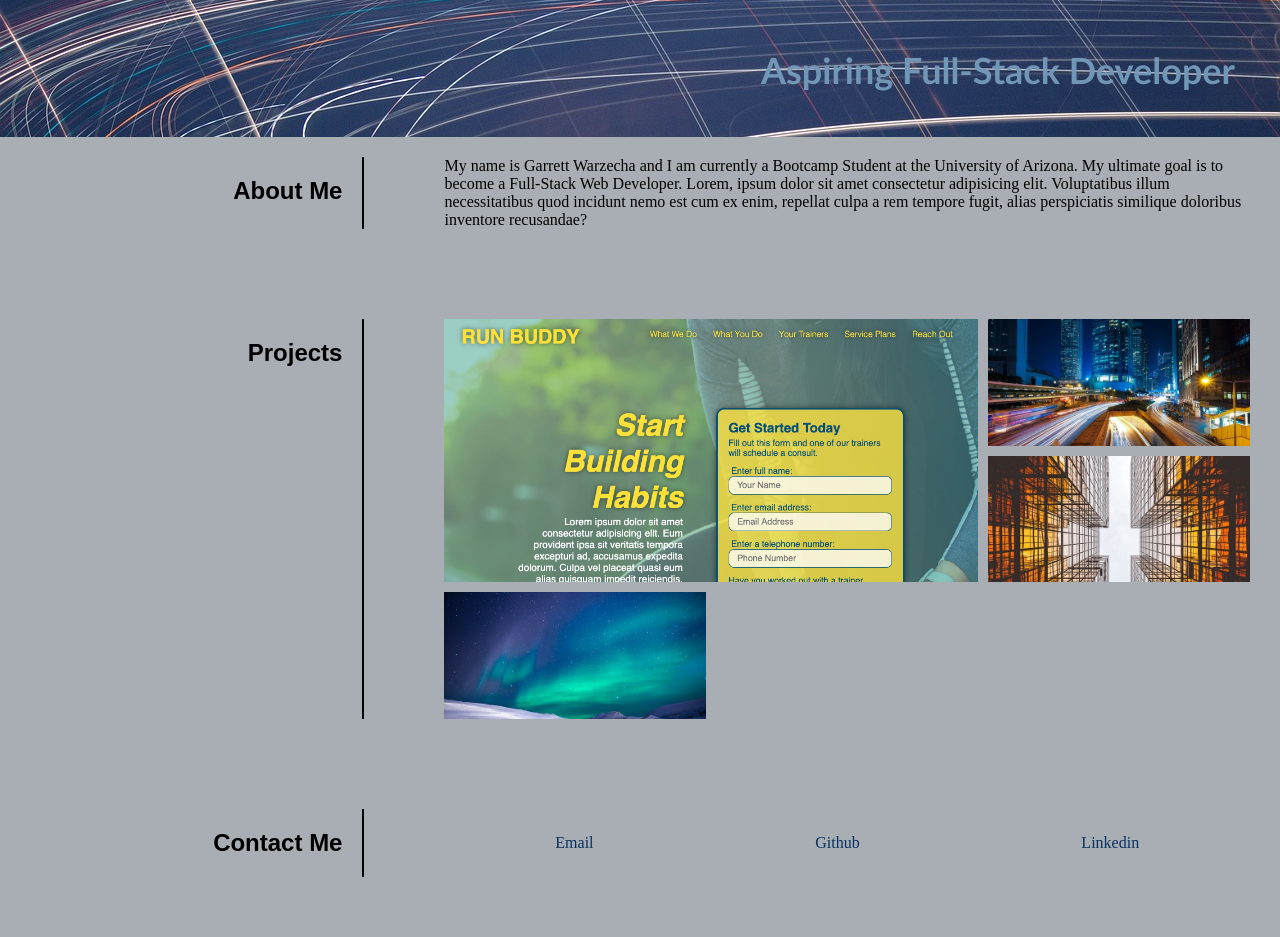
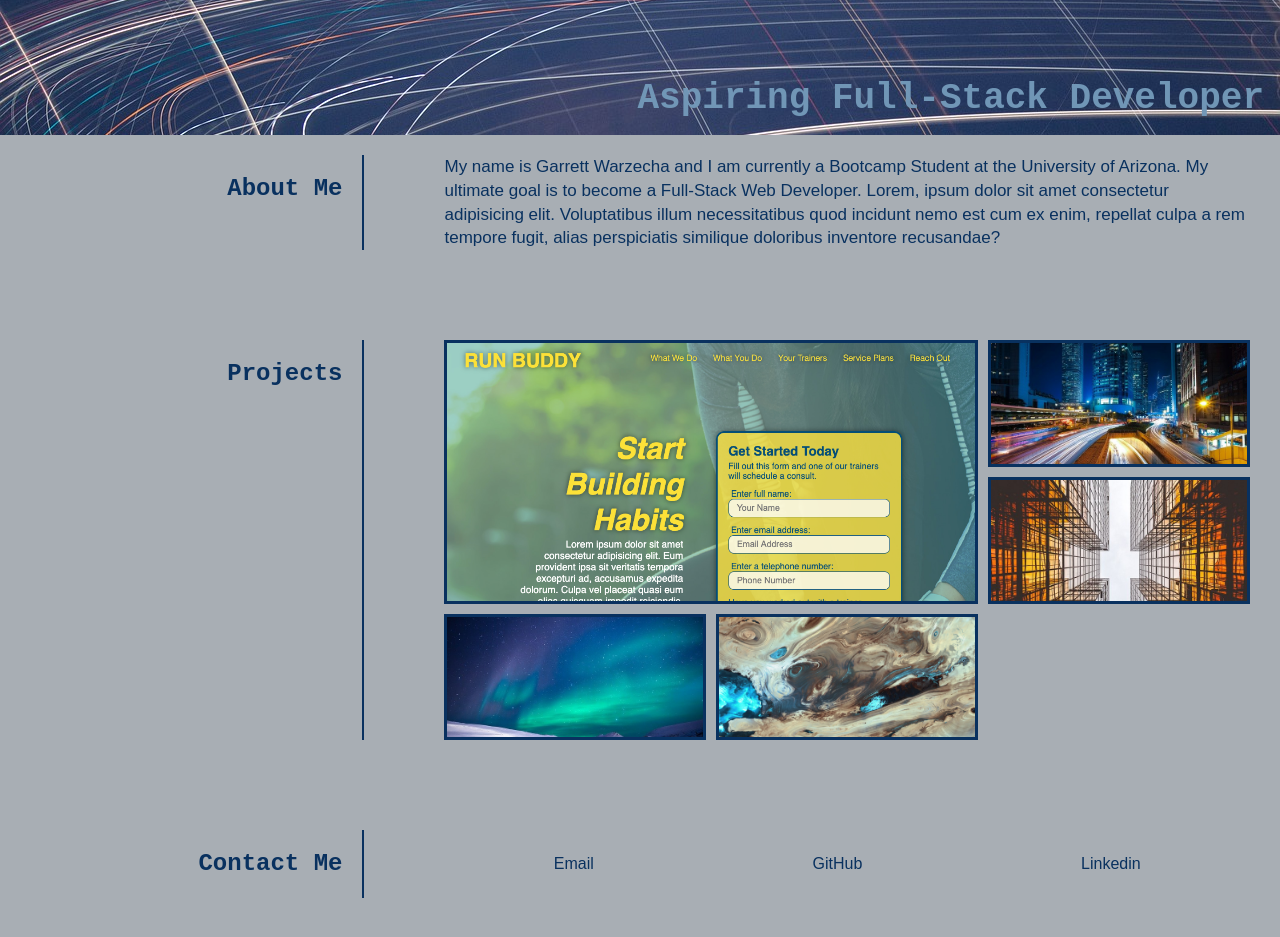
Before and after one commit to gwarzecha/ProfessionalPortfolio, a plain HTML site: page index.html in a window 1280 px wide. Shown: the part 233-1170 px from the top of the page. Drawn offline with Linux system fonts and the light colour scheme.

Commit message:
added one more project pic and redid colors-fonts

```diff
--- a/assets/css/style.css
+++ b/assets/css/style.css
@@ -20,7 +20,7 @@
   }
 
   header h1 {
-      font-family: 'Trebuchet MS', 'Lucida Sans Unicode', 'Lucida Grande', 'Lucida Sans', Arial, sans-serif;
+      font-family: 'Courier New', Courier, monospace;
       font-size: 42px;
       color: rgb(9, 49, 95);
       padding: 0 0 0 10px;
@@ -57,8 +57,8 @@
   }
 
   .hero h2 {
-      font-family: 'Trebuchet MS', 'Lucida Sans Unicode', 'Lucida Grande', 'Lucida Sans', Arial, sans-serif;
-      padding: 45px;
+      font-family: 'Courier New', Courier, monospace;
+      padding: 16px;
       font-size: 36px;
       color: rgba(114, 152, 184, 0.979);
   }
@@ -70,7 +70,8 @@
   }
 
   .primary-title {
-      font-family: Arial, Helvetica, sans-serif;
+      font-family: 'Courier New', Courier, monospace;
+      color: rgb(9, 49, 95);
       display: flex;
       flex: 1 30%;
       justify-content: flex-end;
@@ -136,6 +137,24 @@
       grid-column: 3 / span 1;
   }
 
+  .pro-5 {
+      background: url(../images/bluelava.jpg);
+      background-size: cover;
+      grid-row: 3 / span 1;
+      grid-column: 2 / span 1;
+  }
+
+  .pic {
+      border: 3px solid rgb(9, 49, 95);
+  }
+
+  p {
+      font-family: Arial, Helvetica, sans-serif;
+      line-height: 1.4;
+      font-size: 17px;
+      color: rgb(9, 49, 95);
+  }
+
   #links {
       list-style: none;
       display: flex;
@@ -146,5 +165,6 @@
 
   #links a {
       text-decoration: none;
+      font-family: Arial, Helvetica, sans-serif;
       color: rgb(9, 49, 95);
   }
--- a/index.html
+++ b/index.html
@@ -53,13 +53,15 @@
                 </div>
                 <div class="project-wrapper">
                     <div class="project-grid">
-                        <div class="pro-1"></div>
+                        <div class="pic pro-1"></div>
 
-                        <div class="pro-2"></div>
+                        <div class="pic pro-2"></div>
 
-                        <div class="pro-3"></div>
+                        <div class="pic pro-3"></div>
 
-                        <div class="pro-4"></div>
+                        <div class="pic pro-4"></div>
+
+                        <div class="pic pro-5"></div>
 
 
                     </div>
@@ -74,7 +76,7 @@
                 <div class="content">
                     <ul id="links">
                         <li ><a href="mailto: gmwarzecha@tutanota.com">Email</a></li>
-                        <li><a href="https://github.com/gwarzecha" target=_blank>Github</a></li>
+                        <li><a href="https://github.com/gwarzecha" target=_blank>GitHub</a></li>
                         <li><a href="https://linkedin.com/in/garrett-warzecha-878906154
                         " target=_blank>Linkedin</a></li>
                     </ul>
```
Also changed, not shown: assets/images/bluelava.jpg (added).
